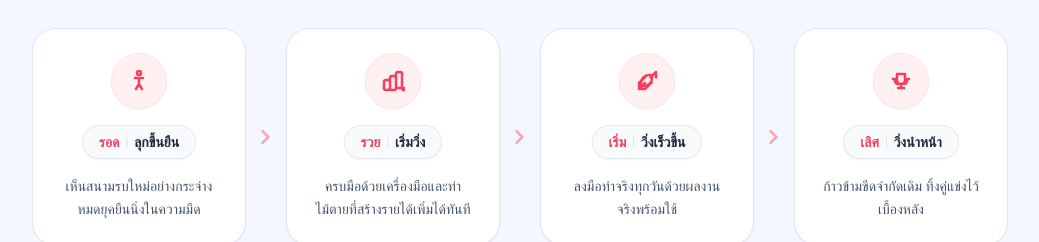
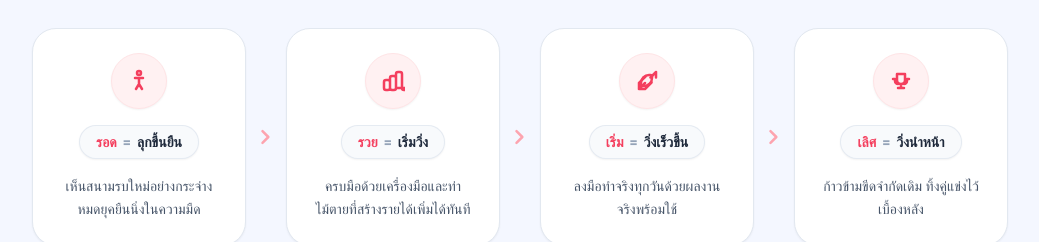
Before and after one commit to poohphurit/RunProject, a React (Vite) app: page / in a window 1280 px wide. Shown: the part 1380-1622 px from the top of the page, without its empty margins (120-1159 px from the left). Built offline with nearby package versions, Linux system fonts and the light colour scheme; the HTML template or start-up script is replaced by a standard one; a web font is replaced by a local one.

Commit message:
style: change step card divider from '|' to '=' in badge

```diff
--- a/src/App.jsx
+++ b/src/App.jsx
@@ -398,7 +398,7 @@
               {/* Badge Title */}
               <div className="inline-flex items-center gap-1.5 bg-slate-50 border border-slate-200/80 px-4 py-1.5 rounded-full shadow-sm mb-4 transition duration-300 group-hover:border-rose-300 group-hover:bg-rose-50/30">
                 <span className="text-rose-500 font-extrabold text-sm">{step.tag}</span>
-                <span className="text-slate-300 font-light text-xs">|</span>
+                <span className="text-slate-400 font-black text-sm">=</span>
                 <span className="text-slate-800 font-black text-sm">{step.title}</span>
               </div>
 
```
